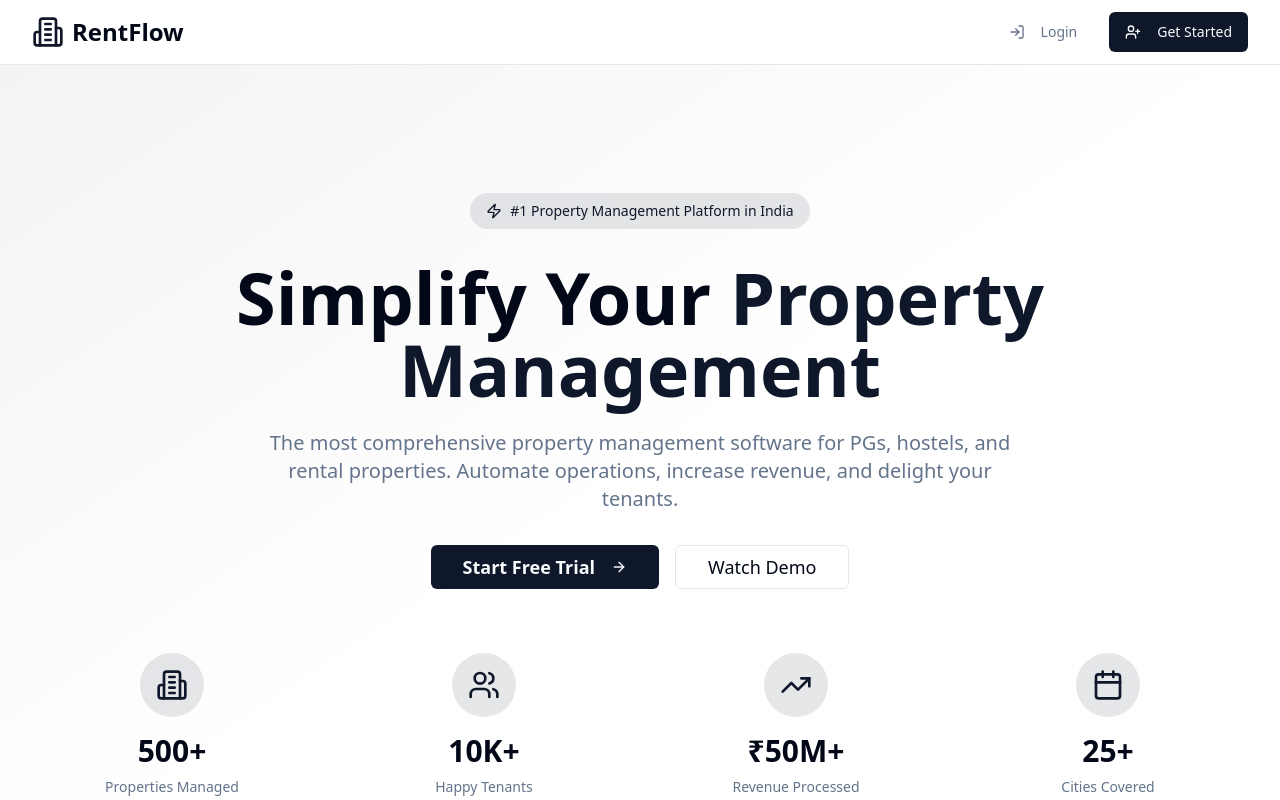
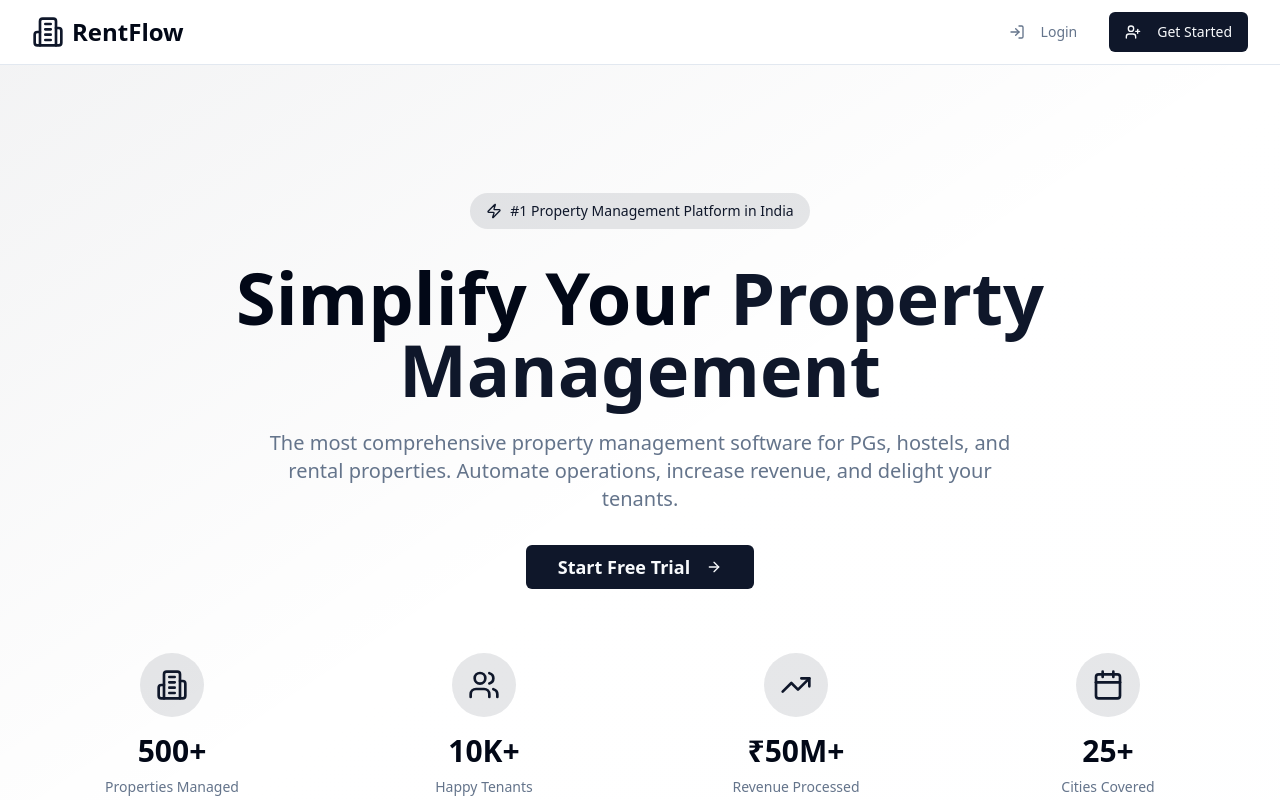
Before and after one commit to addy6361/rent-roll-revolution, a React (Vite) app: page / in a window 1280 px wide. Shown: the top 800 px of the page. Built offline with nearby package versions, Linux system fonts and the light colour scheme.

Commit message:
Remove watch demo section

```diff
--- a/src/pages/Index.tsx
+++ b/src/pages/Index.tsx
@@ -214,13 +214,6 @@ export const Index: React.FC = () => {
                 Start Free Trial
                 <ArrowRight className="ml-2 h-5 w-5" />
               </Button>
-              <Button
-                variant="outline"
-                size="lg"
-                className="px-8 py-4 text-lg"
-              >
-                Watch Demo
-              </Button>
             </div>
 
             {/* Stats */}
```
